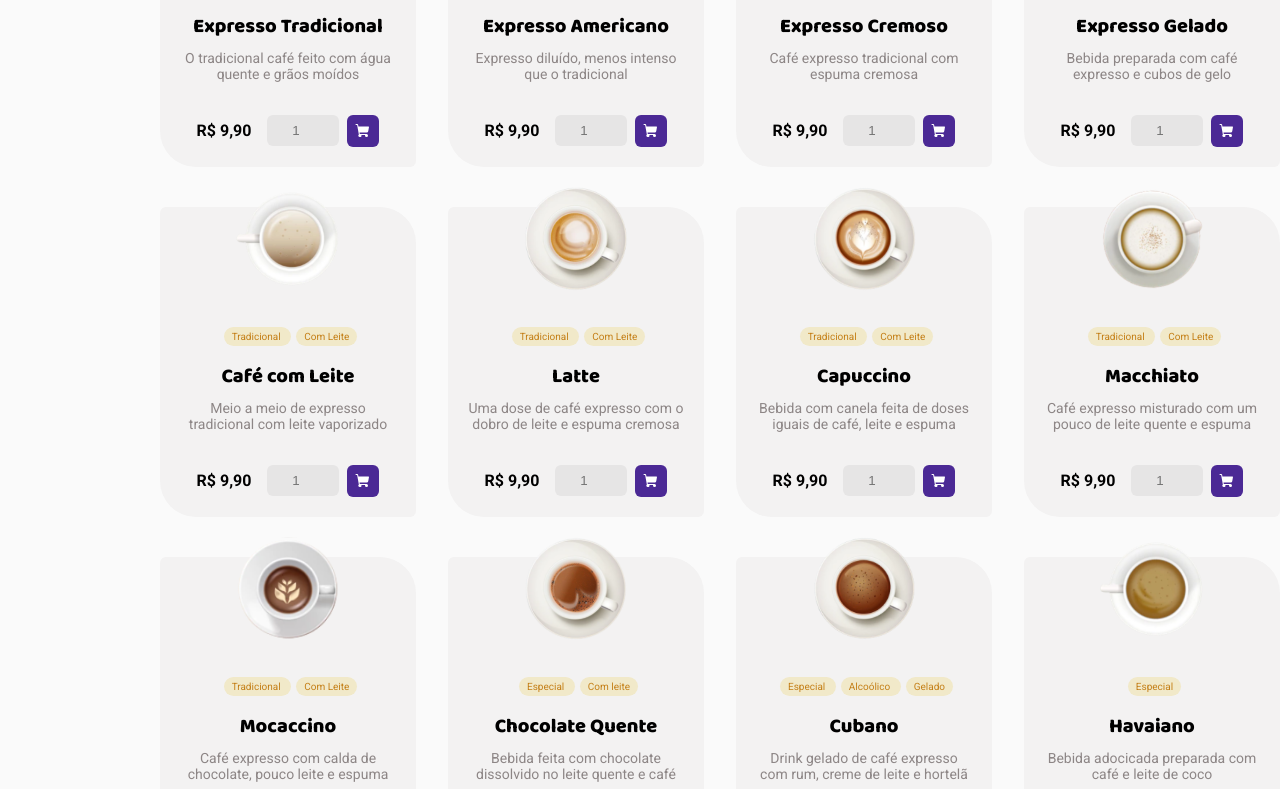
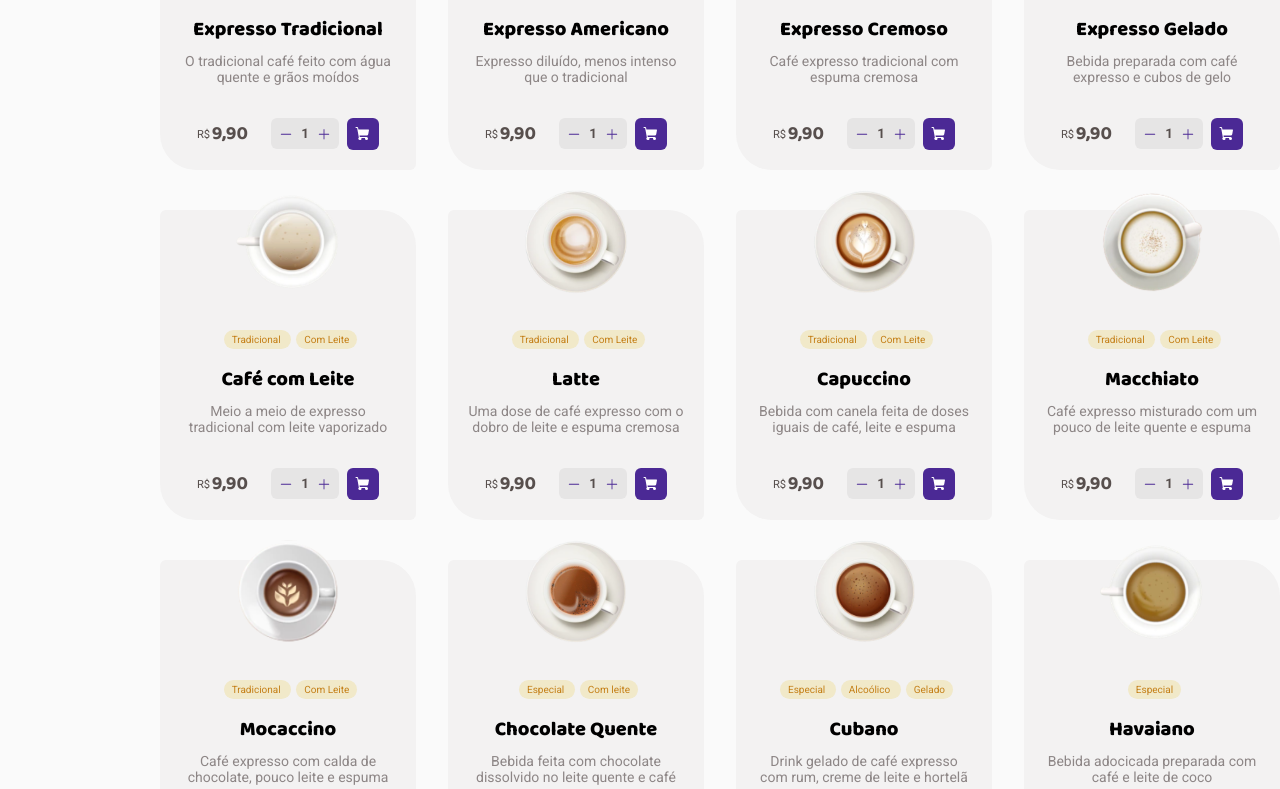
Before and after one commit to artur-calderon/CoffeDelivery, a React (Vite) app: page / in a window 1280 px wide. Shown: the part 831-1620 px from the top of the page. Built offline with nearby package versions, Linux system fonts and the light colour scheme.

Commit message:
cards style

```diff
--- a/index.html
+++ b/index.html
@@ -1,20 +1,20 @@
 <!DOCTYPE html>
 <html lang="en">
-
   <head>
     <meta charset="UTF-8" />
-  <link rel="preconnect" href="https://fonts.googleapis.com">
-  <link rel="preconnect" href="https://fonts.gstatic.com" crossorigin>
-  <link href="https://fonts.googleapis.com/css2?family=Baloo+2:wght@700;800&family=Roboto:wght@400;700&display=swap"
-    rel="stylesheet">
+    <link rel="preconnect" href="https://fonts.googleapis.com" />
+    <link rel="preconnect" href="https://fonts.gstatic.com" crossorigin />
+    <link
+      href="https://fonts.googleapis.com/css2?family=Baloo+2:wght@700;800&family=Roboto:wght@400;700&display=swap"
+      rel="stylesheet"
+    />
     <link rel="icon" type="image/svg+xml" href="/vite.svg" />
     <meta name="viewport" content="width=device-width, initial-scale=1.0" />
-  <title>Vite + React + TS</title>
+    <title>Coffe Delivery</title>
   </head>
 
   <body>
     <div id="root"></div>
     <script type="module" src="/src/main.tsx"></script>
   </body>
-
 </html>
--- a/src/Router.tsx
+++ b/src/Router.tsx
@@ -1,5 +1,6 @@
 import { Routes, Route } from 'react-router-dom'
 import { LayoutDefault } from './layout/LayoutDefault'
+import { Checkout } from './pages/Checkout'
 import { Home } from './pages/Home'
 
 
@@ -8,6 +9,7 @@ export function Router() {
     <Routes>
       <Route path='/' element={<LayoutDefault />}>
         <Route path='/' element={<Home />} />
+        <Route path='/checkout' element={<Checkout />} />
       </Route>
     </Routes>
   )
--- a/src/components/Cards/index.tsx
+++ b/src/components/Cards/index.tsx
@@ -1,14 +1,18 @@
-import { Card, CardBody, CardFooter, CardImage, CardsContainer, Quantity } from "./styles";
+import { Card, CardBody, CardFooter, CardImage, CardsContainer, QuantityContainer } from "./styles";
 import { coffeTypes } from '../../coffeTypes'
-import { ShoppingCart } from "phosphor-react";
+import { Minus, Plus, ShoppingCart } from "phosphor-react";
+import { useState } from "react";
 
 
 
-function FormatNumber(number:number){
-    return number.toLocaleString('pt-BR',{minimumFractionDigits:2})
+function FormatNumber(number: number) {
+    return number.toLocaleString('pt-BR', { minimumFractionDigits: 2 })
 }
 
 export function Cards() {
+    const [quantitySum, setQuantitySum] = useState<number>(1)
+
+
     return (
         <CardsContainer>
             {
@@ -19,15 +23,19 @@ export function Cards() {
                             <CardBody>
                                 {
                                     coffe.type.map(type => {
-                                        return <span>{type}</span>
+                                        return <span key={type}>{type}</span>
                                     })
                                 }
                                 <h1>{coffe.name}</h1>
                                 <p>{coffe.description}</p>
                             </CardBody>
                             <CardFooter>
-                                <span>R$ {FormatNumber(coffe.price)}</span>
-                                <Quantity type='number' min='1' placeholder="1"/>
+                                <p>R$</p>{' '}<span>{FormatNumber(coffe.price)}</span>
+                                <QuantityContainer>
+                                    <Minus size={32} weight="fill" onClick={() => setQuantitySum(prev => prev -= 1)} />
+                                    <input type='number' min='1' placeholder="1" value={quantitySum} />
+                                    <Plus size={32} weight="fill" onClick={() => setQuantitySum(prev => prev += 1)} />
+                                </QuantityContainer>
                                 <ShoppingCart size={32} color='#fff' weight="fill" />
                             </CardFooter>
                         </Card>
--- a/src/components/Cards/styles.ts
+++ b/src/components/Cards/styles.ts
@@ -61,37 +61,71 @@ export const CardBody = styled.div`
     p{
         font-family: ${props => props.theme.Roboto};
         font-size: .875rem;
-        color: ${props=> props.theme["base-label"]};
+        color: ${props => props.theme["base-label"]};
 
         margin-top: .5rem;
     }
 
+
 `
+
+export const QuantityContainer = styled.div`
+    display: flex;
+    justify-content: center;
+    align-items: center;
+    padding: .5rem;
+    border-radius: 6px;
+    margin-left: 1.4375rem;
+
+    background-color: ${props => props.theme["base-button"]};
+
+
+    input{
+        border: 0;
+        text-align:center;
+        background-color: inherit;
+        font-family: ${props => props.theme.Roboto};
+        font-weight: bold;
+        color: ${props => props.theme["base-text"]};
+        width: 1.5rem;
+    }
+
+    >svg{
+        color: ${props => props.theme["purple-dark"]};
+        width: .875rem;
+        height: .9rem;
+
+        cursor: pointer;
+    }
+
+`
+
+
+
+
 export const CardFooter = styled.div`
     display: flex;
     align-items: center;
+    justify-content: flex-end;
     margin-top: 2.0625rem;
     font-family: ${props => props.theme.Roboto};
 
     span{
         font-weight:bold;
+        font-family: ${props => props.theme.Baloo2};
+        color: ${props => props.theme["base-text"]};
+        font-size: 1.2rem;
     }
 
-    input{
-        margin-left: 1rem;
-        border: 0;
-        border-radius: 6px;
-
-        text-align: center;
-
-        padding: .5rem;
+    p{
+        font-size: 0.7rem;
+        margin-right: 0.1rem;
+        margin-top: 0.1rem;
+        color: ${props => props.theme["base-text"]};
+    }
 
 
-        background-color: ${props => props.theme["base-button"]};
-        width: 4.5rem;
-    }
-
-    svg{
+    >svg{
         background-color: ${props => props.theme["purple-dark"]};
         margin-left: .5rem;
         padding: .5rem;
@@ -99,5 +133,3 @@ export const CardFooter = styled.div`
         border-radius: 6px
     }
 `
-
-export const Quantity = styled.input``
--- a/src/components/Header/index.tsx
+++ b/src/components/Header/index.tsx
@@ -1,21 +1,28 @@
 import { CartIcon, HeaderContainer, IconsWrapper } from "./styles";
 import Logo from '../../assets/Logo.png';
 import { MapPin, ShoppingCart } from "phosphor-react";
+import { NavLink } from "react-router-dom";
 
 
 export function Header() {
   return (
     <HeaderContainer>
-      <img src={Logo} alt="" />
+      <NavLink to='/'>
+        <img src={Logo} alt="" />
+      </NavLink>
 
       <IconsWrapper>
         <div>
           <MapPin size={22} color='#8047F8' weight="fill" />
           <span>Ji-Paraná, RO</span>
         </div>
-        <CartIcon>
-          <ShoppingCart size={22} color='#C47F17' weight="fill" />
-        </CartIcon>
+        <NavLink to='/checkout'>
+
+          <CartIcon>
+            <ShoppingCart size={22} color='#C47F17' weight="fill" />
+          </CartIcon>
+
+        </NavLink>
       </IconsWrapper>
 
     </HeaderContainer>
--- /dev/null
+++ b/src/pages/Checkout/index.tsx
@@ -0,0 +1,9 @@
+import { CheckoutContainer } from "./styles";
+
+export function Checkout() {
+  return (
+    <CheckoutContainer>
+      <h1>Checkout</h1>:
+    </CheckoutContainer>
+  )
+}
--- /dev/null
+++ b/src/pages/Checkout/styles.ts
@@ -0,0 +1,5 @@
+import styled from "styled-components";
+
+export const CheckoutContainer = styled.div`
+
+`
--- a/src/styles/global.ts
+++ b/src/styles/global.ts
@@ -12,5 +12,10 @@ export const GlobalStyle = createGlobalStyle`
     background-color: ${props => props.theme.background};
   }
 
+  input[type=number]::-webkit-inner-spin-button,
+  input[type=number]::-webkit-outer-spin-button {
+  -webkit-appearance: none;
+  margin: 0;
+}
 
 `
```
Lines whose indentation alone changed are shown as unchanged.
